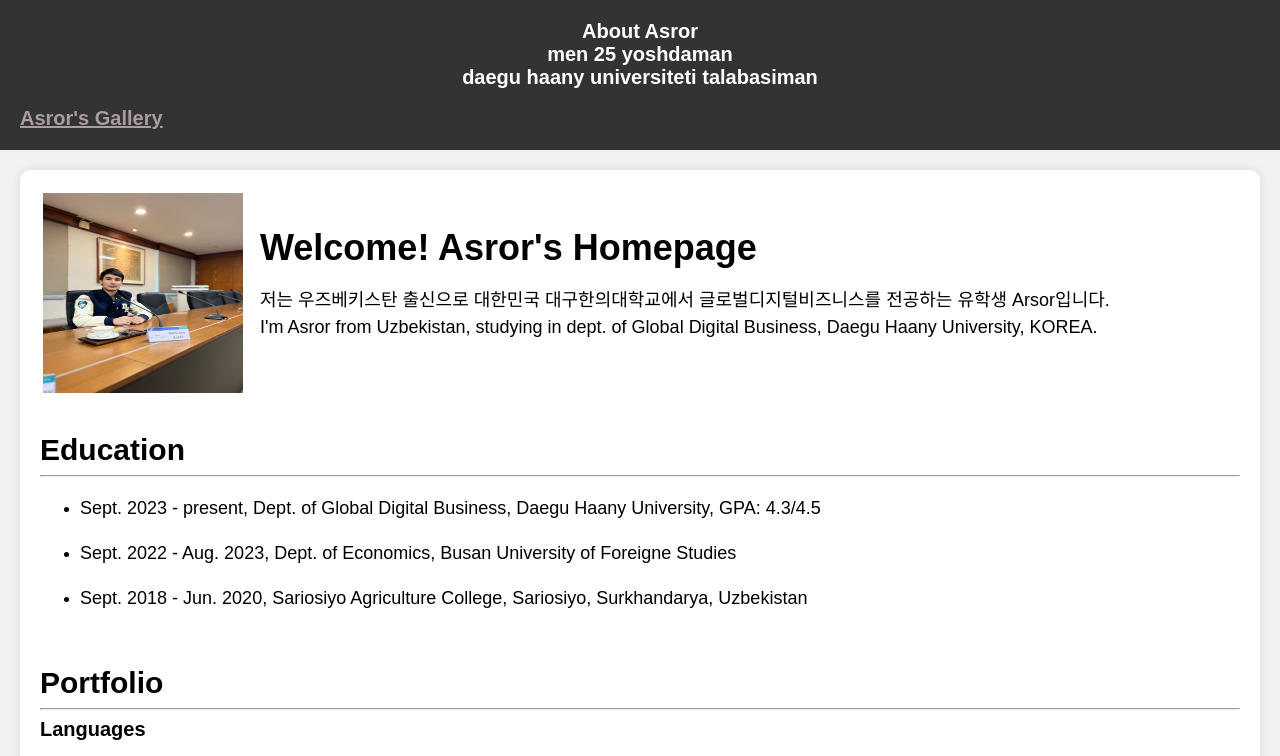
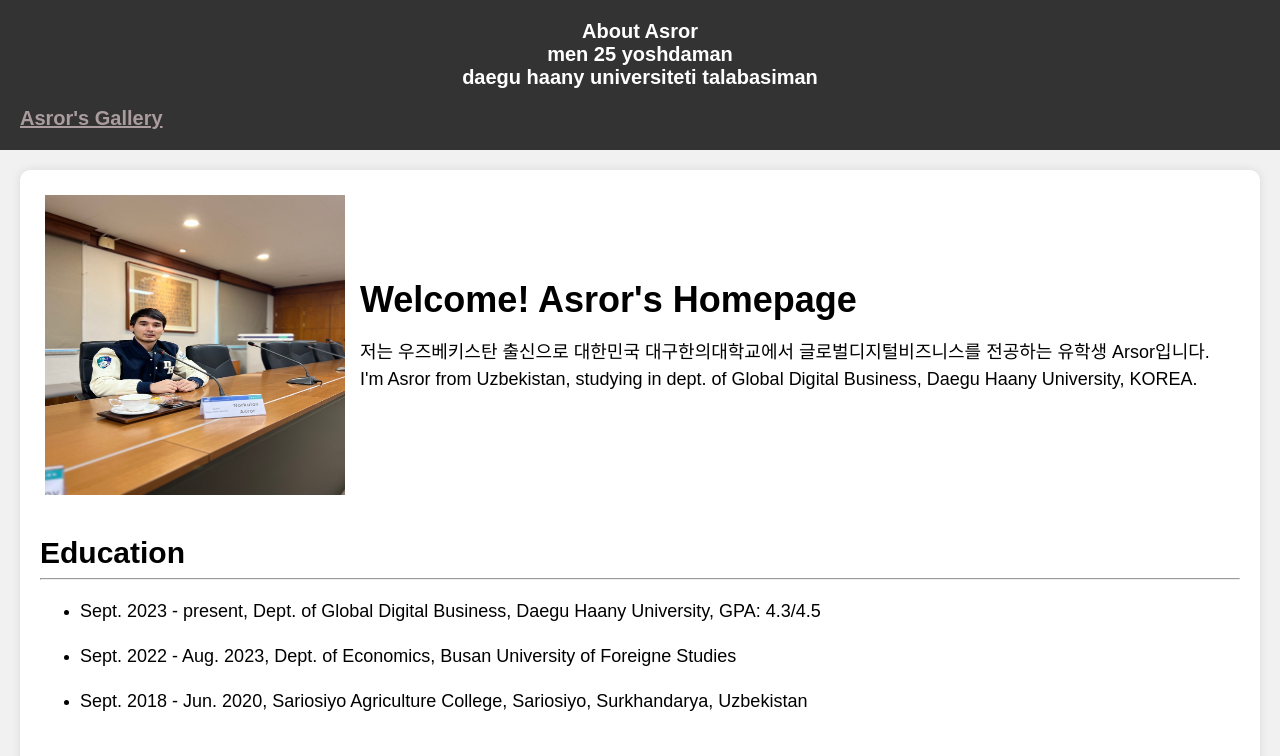
Before and after one commit to asror2001/hompage, a plain HTML site: page index.html in a window 1280 px wide. Shown: the top 756 px of the page. Drawn offline with Linux system fonts and the light colour scheme.

Commit message:
Update index.html

```diff
--- a/index.html
+++ b/index.html
@@ -15,7 +15,7 @@
 	<main>
 		<div style="display: flex; align-items: center;">
 			<div style="flex-shrink: 0; margin-right: 20px;">
-				<img src="img/profile2.jpg" alt="Profile picture" height="200px" width="200px">
+				<img src="img/profile2.jpg" alt="Profile picture" height="300px" width="300px">
 			</div>
 			<div>
 				<h1> Welcome! Asror's Homepage  </h1>
```
